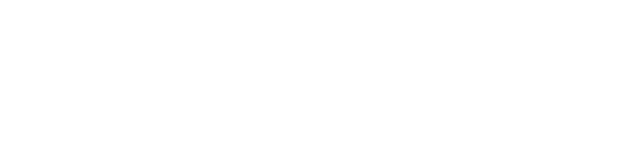
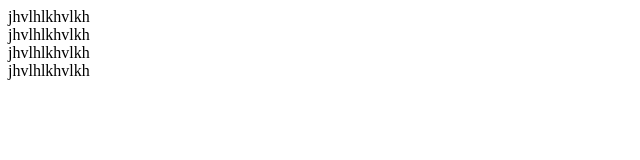
Before and after one commit to aliyusha2022/lesson-git, a plain HTML site: page index.html in a window 1280 px wide. Shown: the whole page, without its empty margins (0-640 px from the left). Drawn offline with Linux system fonts and the light colour scheme.

Commit message:
creat style css

```diff
--- a/index.html
+++ b/index.html
@@ -5,8 +5,15 @@
     <meta http-equiv="X-UA-Compatible" content="IE=edge">
     <meta name="viewport" content="width=device-width, initial-scale=1.0">
     <title>Document</title>
+    <link rel="stylesheet" href="./style.css">
 </head>
 <body>
+    <footer>
+        <div>jhvlhlkhvlkh</div>
+        <div>jhvlhlkhvlkh</div>
+        <div>jhvlhlkhvlkh</div>
+        <div>jhvlhlkhvlkh</div>
+    </footer>
     <script src="./script.js"></script>
 </body>
 </html>
```
Also changed, not shown: style.css (added).
